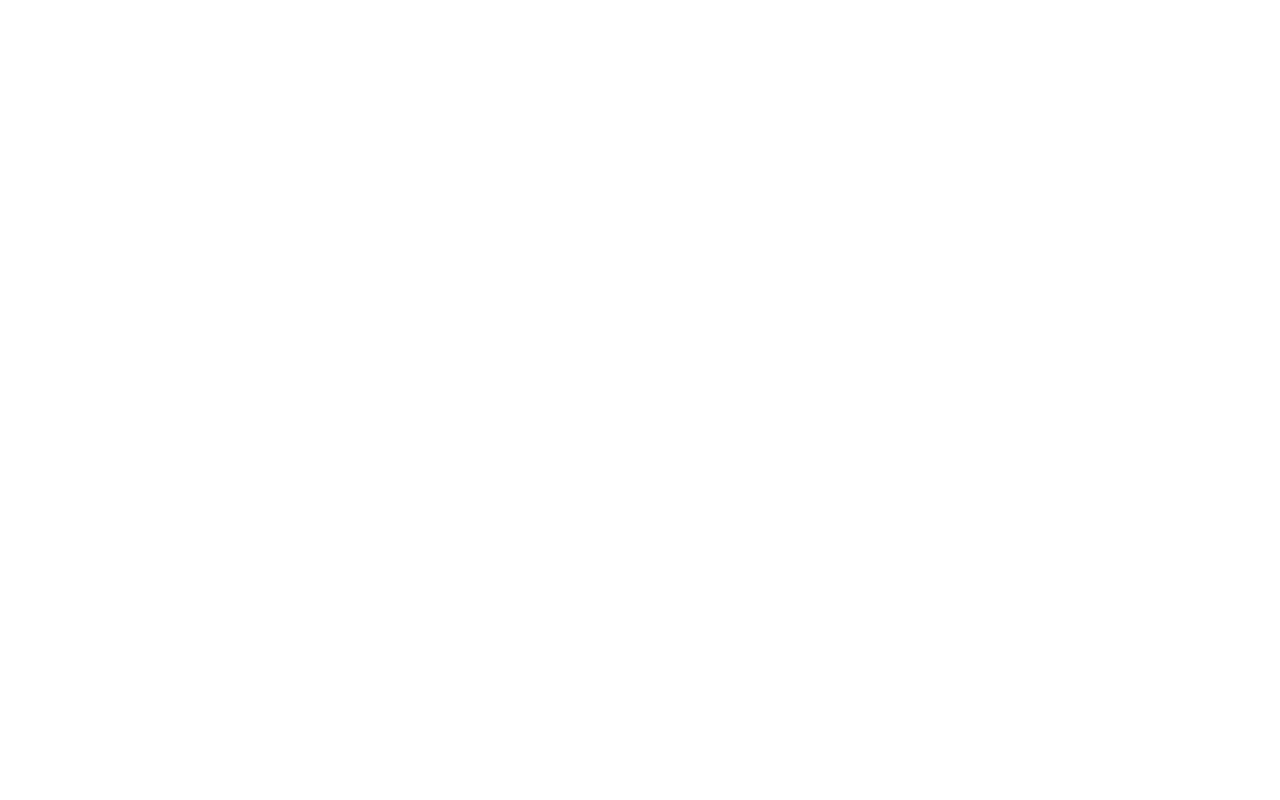
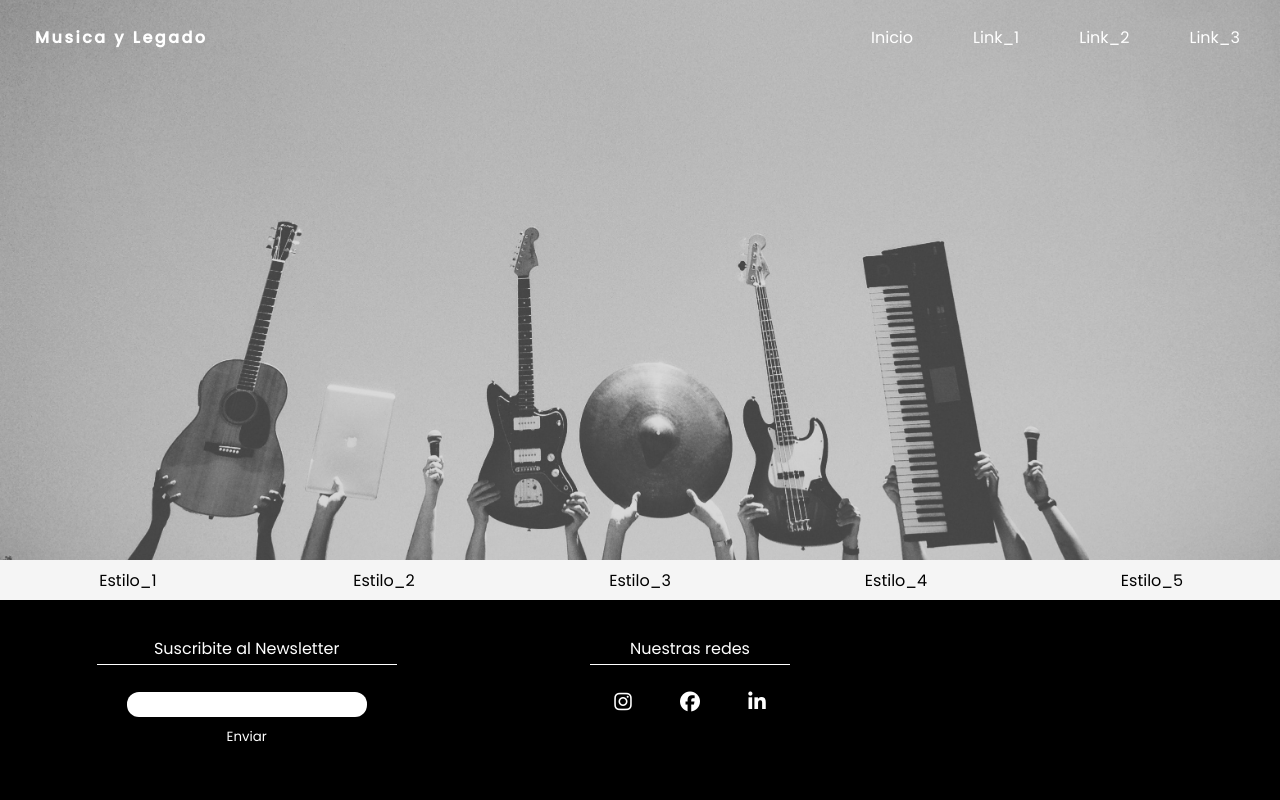
Before and after one commit to Lucas303030/codo_a_codo_musica, a plain HTML site: page index.html in a window 1280 px wide. Drawn offline with nearby package versions, Linux system fonts and the light colour scheme.

Commit message:
Estructura basica HTML y CSS

```diff
--- a/estilos.css
+++ b/estilos.css
@@ -0,0 +1,165 @@
+*{
+  padding: 0;
+  margin: 0;
+  box-sizing: border-box;
+  font-family: 'Poppins', sans-serif;
+}
+
+html{
+  scroll-behavior: smooth;
+}
+
+body{
+  background-color: whitesmoke;
+}
+
+.navbar{
+  display: flex;
+  justify-content: space-between;
+  align-items: center;
+  padding: 15px 10px;
+  background-color: transparent;
+  position: fixed;
+  width: 100%;
+}
+
+.logo{
+  padding: 10px 25px;
+  font-weight: 600;
+  letter-spacing: 2.5px;
+  color: #fff;
+}
+
+.navbar ul{
+  display: flex;
+}
+
+.navbar ul li{
+  list-style: none;
+}
+
+.navbar ul li a{
+  text-decoration: none;
+  margin: 0 5px;
+  padding: 8px 25px;
+  background-color: transparent;
+  border-radius: 25px;
+  color: white;
+  transition: background-color .7s;
+}
+
+.navbar ul li a:hover{
+  background-color: #000;
+  color: #fff;
+  transition: background-color .7s;
+}
+
+.navbar > span{
+  display: none;
+}
+
+.hero-container{
+  padding-top: 75px;
+  background-image: url(./images/hero.jpg);
+  background-position: bottom;
+  background-repeat: no-repeat;
+  background-size: cover;
+  height: 70vh;
+}
+
+.category{
+  display: grid;
+  grid-template-columns: repeat(5, 1fr);
+  text-align: center;
+  height: 5vh;
+  max-width: 1400px;
+  margin: auto;
+}
+
+.category a{
+  margin: auto;
+  color: black;
+  text-decoration: none;
+}
+
+footer{
+  height: 25vh;
+  background-color: black;
+}
+
+footer{
+  display: flex;
+  justify-content: space-around;
+  align-items: center;
+}
+
+.form-container p{
+  color: white;
+  text-align: center;
+  padding-bottom: 3px;
+  border-bottom: 1px solid white;
+}
+
+.form{
+  background-color: transparent;
+  height: 100px;
+  width: 300px;
+  color: white;
+  display: flex;
+  flex-direction: column;
+  align-items: center;
+  justify-content: center;
+}
+
+.form input{
+  display: block;
+  margin: auto;
+  width: 80%;
+  border-radius: 12px;
+  outline: none;
+  border: none;
+  height: 25px;
+  margin: 10px;
+  padding: 10px 15px;
+}
+
+.form button{
+  display: block;
+  margin: 0 auto;
+  width: 35%;
+  border-radius: 15px;
+  color: white;
+  background-color: black;
+  border: none;
+}
+
+.iframe{
+  background-color: transparent;
+  height: 200px;
+  width: 200px;
+}
+
+.social{
+  background-color: transparent;
+  height: 100px;
+  width: 200px;
+  display: flex;
+  align-items: center;
+  justify-content: center;
+  flex-direction: column;
+}
+
+.social-container p{
+  color: white;
+  text-align: center;
+  border-bottom: 1px solid white;
+  padding-bottom: 3px;
+}
+
+.social .social-icons{
+  display: flex;
+  width: 100%;
+  justify-content: space-around;
+  font-size: 20px;
+  margin-bottom: 25px;
+}
--- a/index.html
+++ b/index.html
@@ -1,14 +1,82 @@
 <!DOCTYPE html>
-<html lang="en">
+<html lang="es">
 <head>
     <meta charset="UTF-8">
     <meta http-equiv="X-UA-Compatible" content="IE=edge">
     <meta name="viewport" content="width=device-width, initial-scale=1.0">
+    <title>Musica y Legado</title>
+    <link rel="preconnect" href="https://fonts.googleapis.com">
+    <link rel="preconnect" href="https://fonts.gstatic.com" crossorigin>
+    <link href="https://fonts.googleapis.com/css2?family=Poppins:wght@200;300;400;500&display=swap" rel="stylesheet">
     <link rel="stylesheet" href="estilos.css">
-    <title>Document</title>
+    <link rel="stylesheet" href="https://fonts.googleapis.com/css2?family=Material+Symbols+Outlined:opsz,wght,FILL,GRAD@20..48,100..700,0..1,-50..200" />
 </head>
 <body>
 
+<!-- Navbar -->
 
+  <nav class="navbar">
+    <div class="logo">Musica y Legado</div>
+    <ul>
+      <li class="menu-item"><a href="#">Inicio</a></li>
+      <li class="menu-item"><a href="#">Link_1</a></li>
+      <li class="menu-item"><a href="#">Link_2</a></li>
+      <li class="menu-item"><a href="#">Link_3</a></li>
+    </ul>
+    <span class="material-symbols-outlined">
+      menu
+    </span>
+  </nav>
+
+<!-- Main -->
+
+  <main>
+
+    <section class="hero-container">
+
+    </section>
+
+    <section class="category">
+
+      <a href="#">Estilo_1</a>
+      <a href="#">Estilo_2</a>
+      <a href="#">Estilo_3</a>
+      <a href="#">Estilo_4</a>
+      <a href="#">Estilo_5</a>
+
+    </section>
+
+  </main>
+
+<!-- Footer -->
+
+  <footer>
+
+    <div class="form-container">
+      <p>Suscribite al Newsletter</p>
+      <div class="form">
+        <input type="text">
+        <button>Enviar</button>
+      </div>
+    </div>
+
+    <div class="social-container">
+      <p>Nuestras redes</p>
+      <div class="social">
+        <div class="social-icons">
+          <a href="#"><i class="fa-brands fa-instagram" style="color: #ffffff;"></i></a>
+          <a href="#"><i class="fa-brands fa-facebook" style="color: #ffffff;"></i></a>
+          <a href="#"><i class="fa-brands fa-linkedin-in" style="color: #ffffff;"></i></a>
+        </div>
+      </div>
+    </div>
+
+    <div class="iframe">
+
+    </div>
+
+  </footer>
+
+  <script src="https://kit.fontawesome.com/7aebd0ab9a.js" crossorigin="anonymous"></script>
 </body>
 </html>
```
Also changed, not shown: images/hero.jpg (added).
